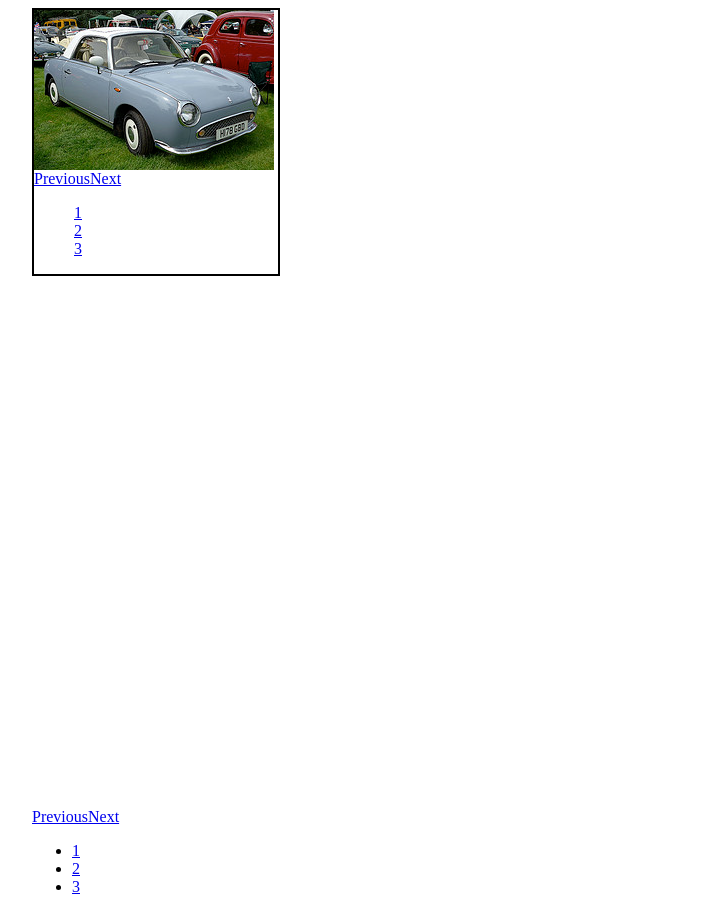
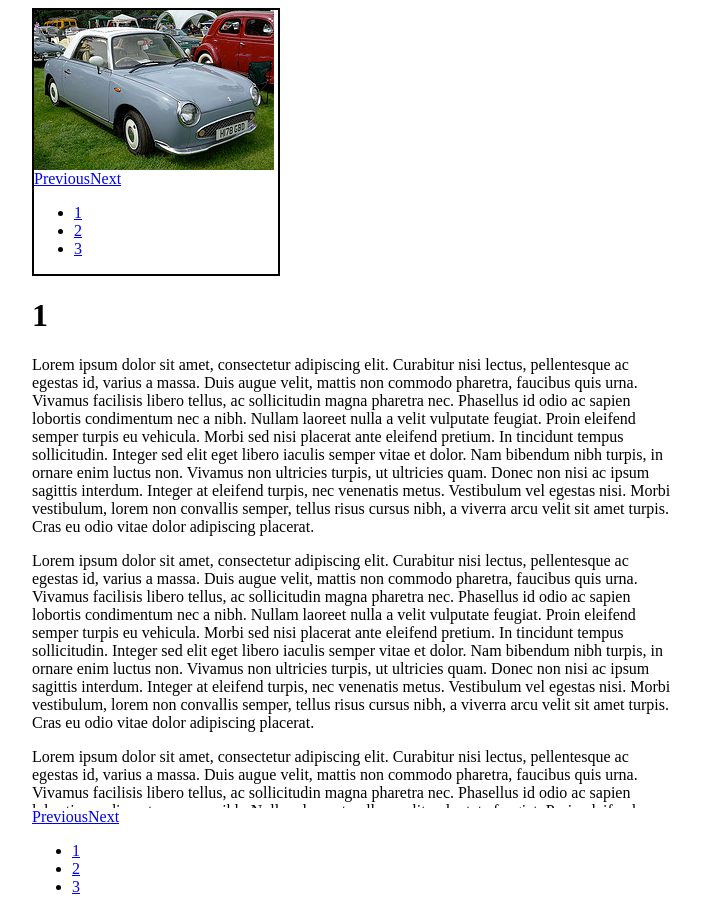
Before and after one commit to smaura777/sled, a plain HTML site: page index.html in a window 1280 px wide. Shown: the whole page, without its empty margins (288-989 px from the left). Drawn offline with nearby package versions, Linux system fonts and the light colour scheme.

```diff
--- a/index.html
+++ b/index.html
@@ -47,7 +47,7 @@
 
 
   <div id="slides">
-     <div class="page" style="outline: 1px solid blue; background-color:#fff; color:white;  width: 640px;height: 800px;">
+     <div class="page" style="outline: 1px solid blue; background-color:#fff; color:#000;  width: 640px;height: 800px;">
 
         <div id="slides2" style=" width:244px; border: 2px solid black; ">
             <div class="thumb" style="width:300px; height:300px;">
```
